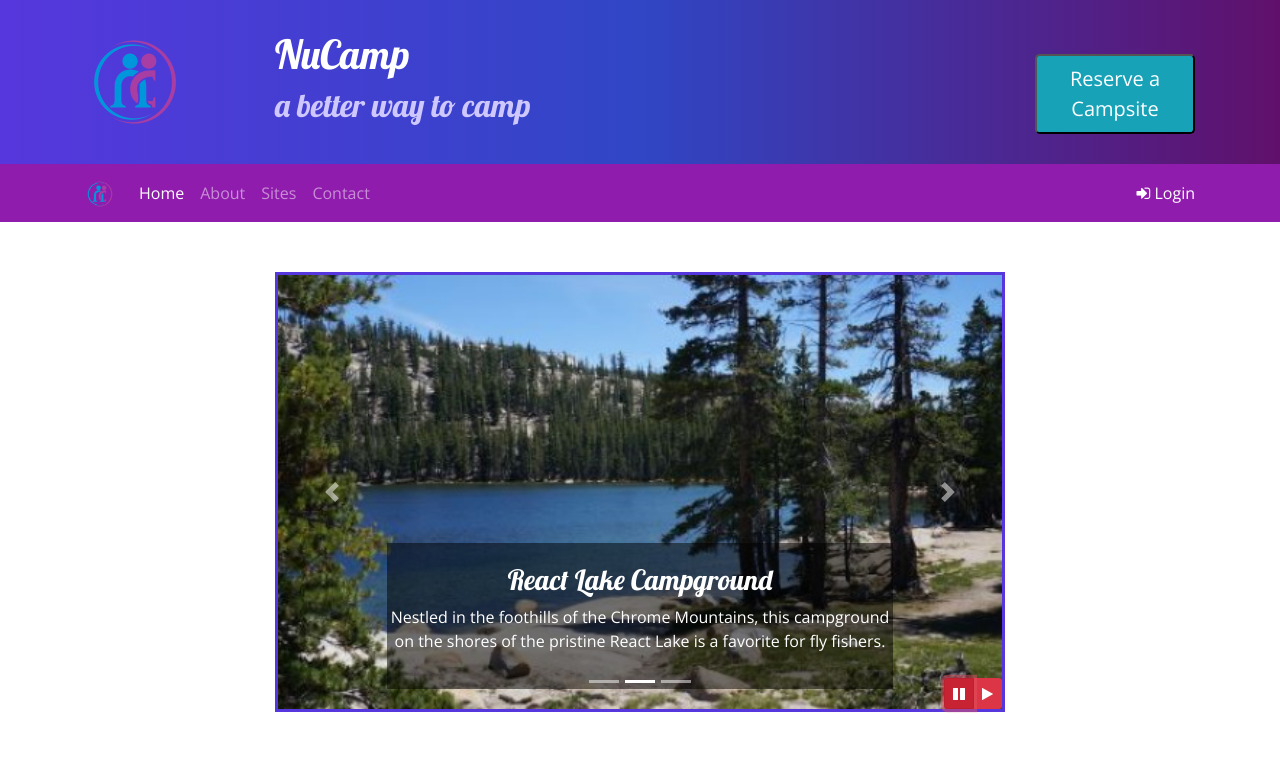
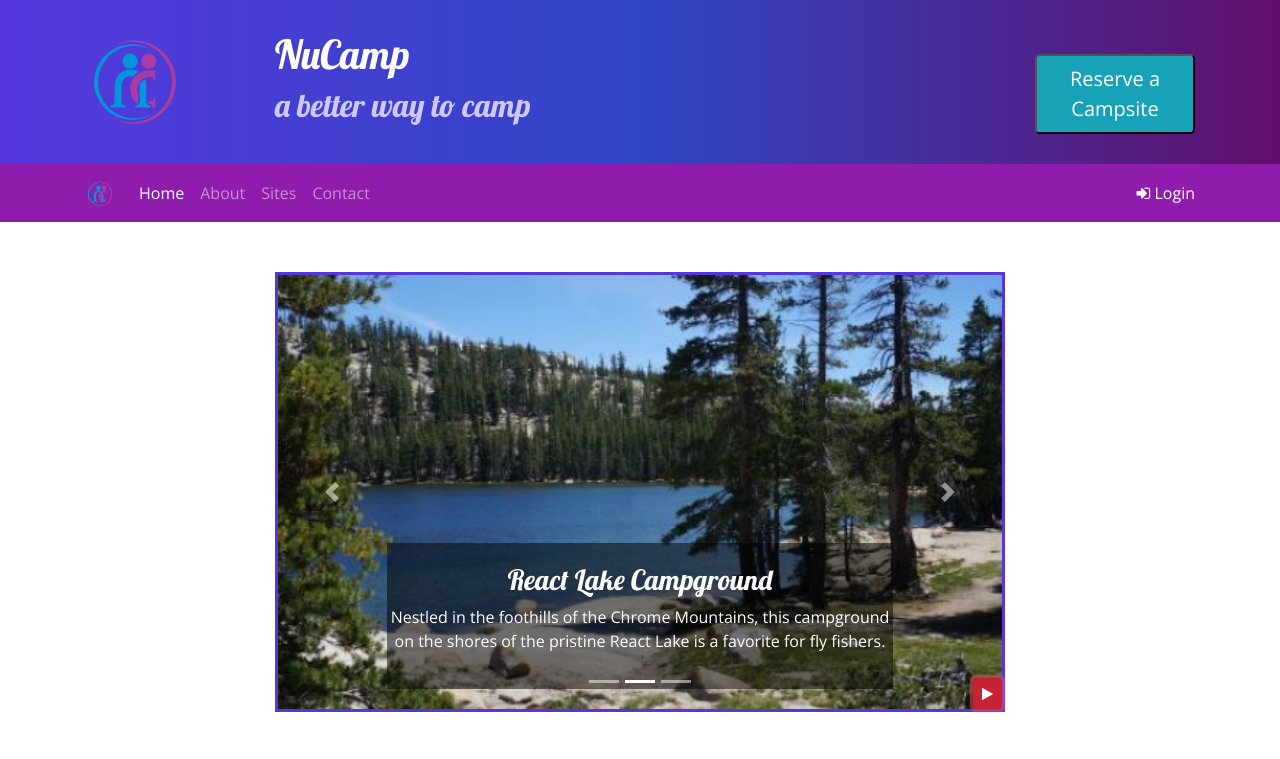
Before and after one commit to the-vagabond-blonde/nucamp, a website: page index.html in a window 1280 px wide. Both pictures are taken after a click on the button 959 px from the left and 693 px from the top of the page. Shown: the top 759 px of the page. Drawn offline with nearby package versions, Linux system fonts and the light colour scheme.

Commit message:
week 4 exercise 3

```diff
--- a/index.html
+++ b/index.html
@@ -33,7 +33,8 @@
                     <h2>a better way to camp</h2>
                 </div>
                 <div class="col-md-4 col-xl-2 mt-4">
-                    <button type="button" class="bg-info btn-lg text-white" data-toggle="modal" data-target="#reserveModal">Reserve a Campsite</button>
+                    <button type="button" class="bg-info btn-lg text-white" data-toggle="modal"
+                        data-target="#reserveModal">Reserve a Campsite</button>
                 </div>
             </div>
         </div>
@@ -90,8 +91,8 @@
                                             value="tent" checked> Tent
                                     </label>
                                     <label class="btn btn-primary">
-                                            <input type="radio" name="siteType" id="siteRV" value="rv"
-                                                autocomplete="off"> RV
+                                        <input type="radio" name="siteType" id="siteRV" value="rv" autocomplete="off">
+                                        RV
                                     </label>
 
                                 </div>
@@ -101,8 +102,7 @@
 
                             <div class="form-group row">
                                 <div class="col">
-                                        <button type="submit" data-dismiss="modal"
-                                            class="btn btn-secondary">Cancel</button>
+                                    <button type="submit" data-dismiss="modal" class="btn btn-secondary">Cancel</button>
                                     <button type="submit" class="btn btn-primary">Search</button>
 
                                 </div>
@@ -227,12 +227,9 @@
                         </a>
                     </div>
 
-                    <div class="btn-group" id="carouselButton">
-                    <button class="btn btn-danger btn-sm" id="carouselPause">
+
+                    <button class="btn btn-danger btn-sm" id="carouselButton">
                         <i class="fa fa-pause"></i>
-                    </button>
-                    <button class="btn btn-danger btn-sm" id="carouselPlay">
-                        <i class="fa fa-play"></i>
                     </button>
                 </div>
 
@@ -293,8 +290,7 @@
 
             <div class="col">
                 <div class="media">
-                        <img class="d-flex mr-3 img-thumbnail" src="img/bootstrap-thumb.png"
-                            alt="Bootstrap Outfitters" />
+                    <img class="d-flex mr-3 img-thumbnail" src="img/bootstrap-thumb.png" alt="Bootstrap Outfitters" />
                     <div class="media-body align-self-center">
                         <h3>Bootstrap Outfitters</h3>
                         <p class="d-none d-sm-block">Bootstrap Outfitters supplies you with gear you need at prices
@@ -356,12 +352,17 @@
     <script src="node_modules/bootstrap/dist/js/bootstrap.min.js"></script>
     <script>
         $(function() {
-                $(".carousel").carousel( { interval: 2000, pause: "false" } );
-                $("#carouselPause").click(function(){
+            $(".carousel").carousel( { interval: 2000 } );
+            $("#carouselButton").click(function(){
+                if ($("#carouselButton").children("i").hasClass("fa-pause")) {
                     $(".carousel").carousel("pause");
-                });
-                $("#carouselPlay").click(function(){
+                    $("#carouselButton").children("i").removeClass("fa-pause");
+                    $("#carouselButton").children("i").addClass("fa-play");
+                } else {
                     $(".carousel").carousel("cycle");
+                    $("#carouselButton").children("i").removeClass("fa-play");
+                    $("#carouselButton").children("i").addClass("fa-pause");
+                }
             });
         });
     </script>
```
Lines whose indentation alone changed are shown as unchanged.
